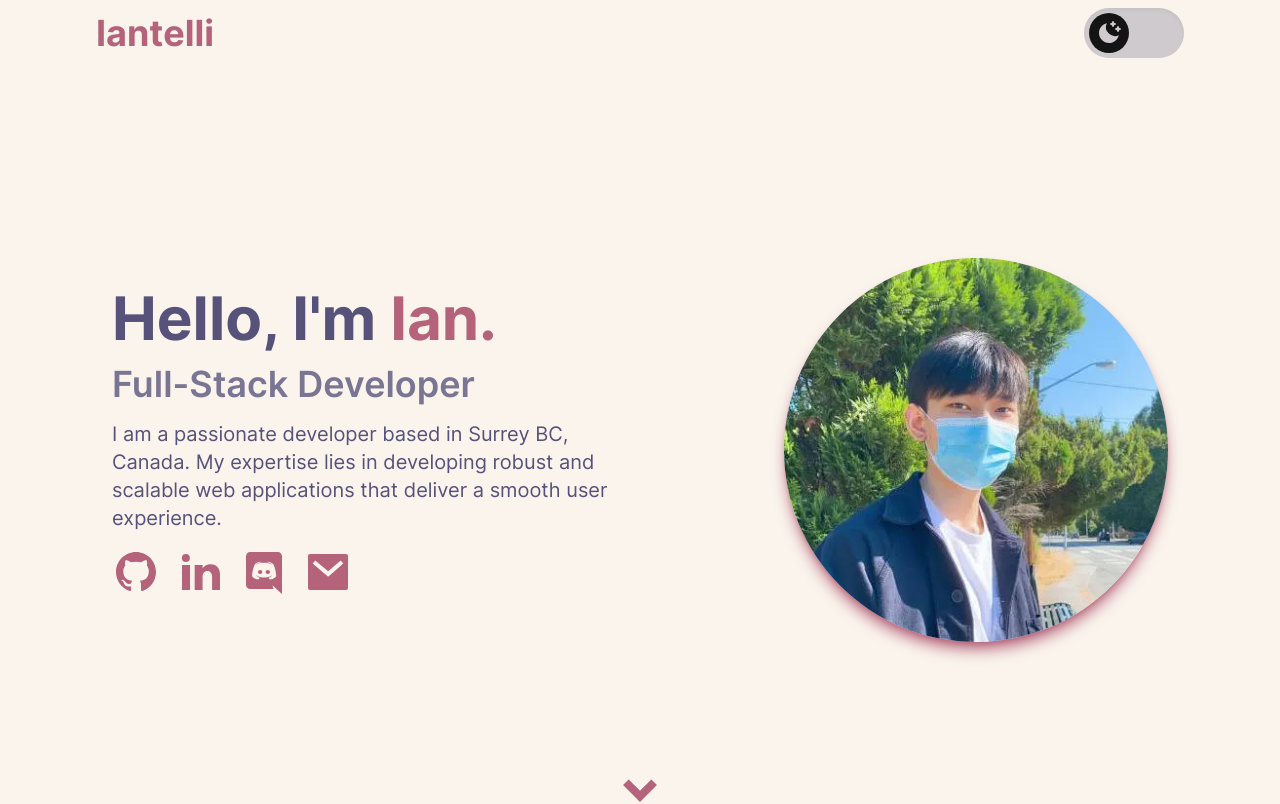
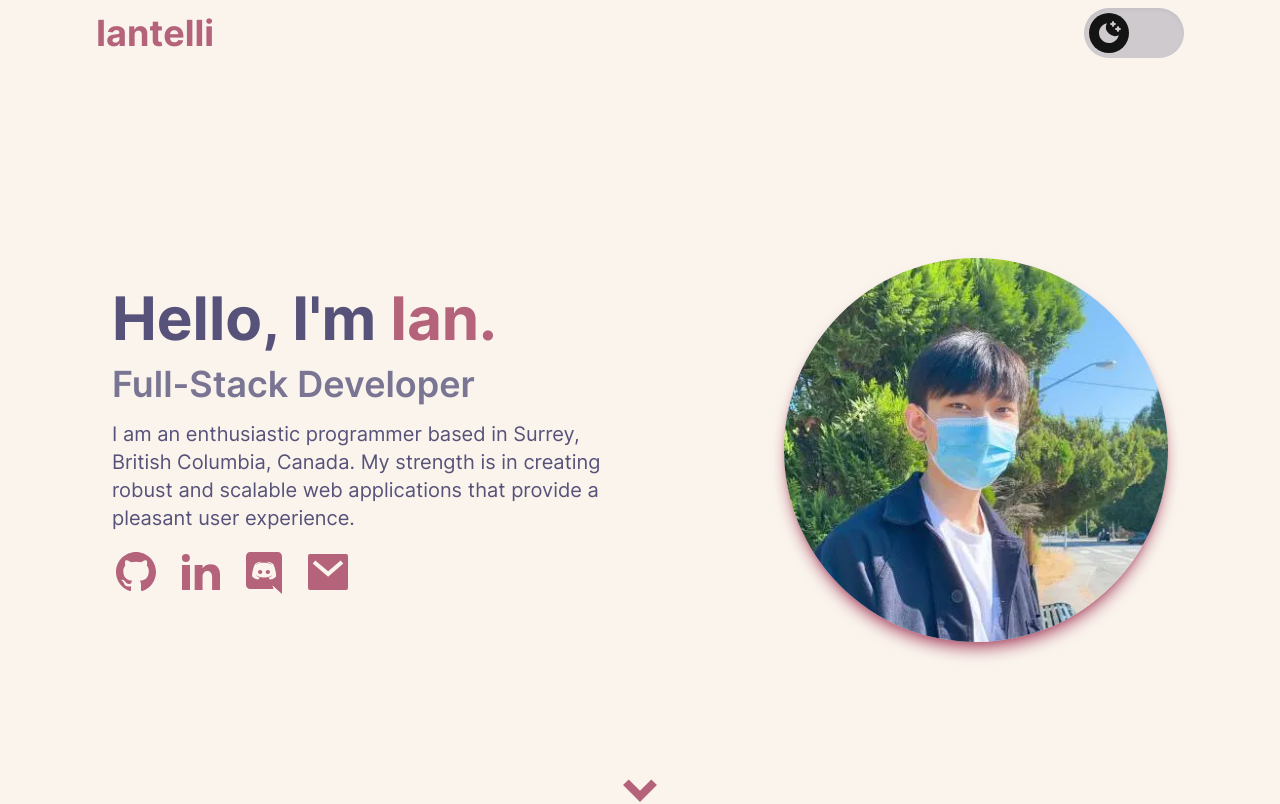
Before and after one commit to iantelli/portfolio-2023, a React (Vite) app: page / in a window 1280 px wide. Shown: the top 804 px of the page. Built offline with nearby package versions, Linux system fonts and the light colour scheme.

Commit message:
small edit

```diff
--- a/src/components/HeroText.tsx
+++ b/src/components/HeroText.tsx
@@ -32,8 +32,7 @@ export default function HeroText() {
           animate={{ opacity: 1, y: 0 }}
           transition={{ delay: 0.15, duration: 0.5 }}
         >
-          I am a passionate developer based in Surrey BC, Canada. My expertise lies in developing
-          robust and scalable web applications that deliver a smooth user experience.
+          I am an enthusiastic programmer based in Surrey, British Columbia, Canada. My strength is in creating robust and scalable web applications that provide a pleasant user experience.
         </motion.div>
         <motion.div
           className="flex mt-4 space-x-4"
```
